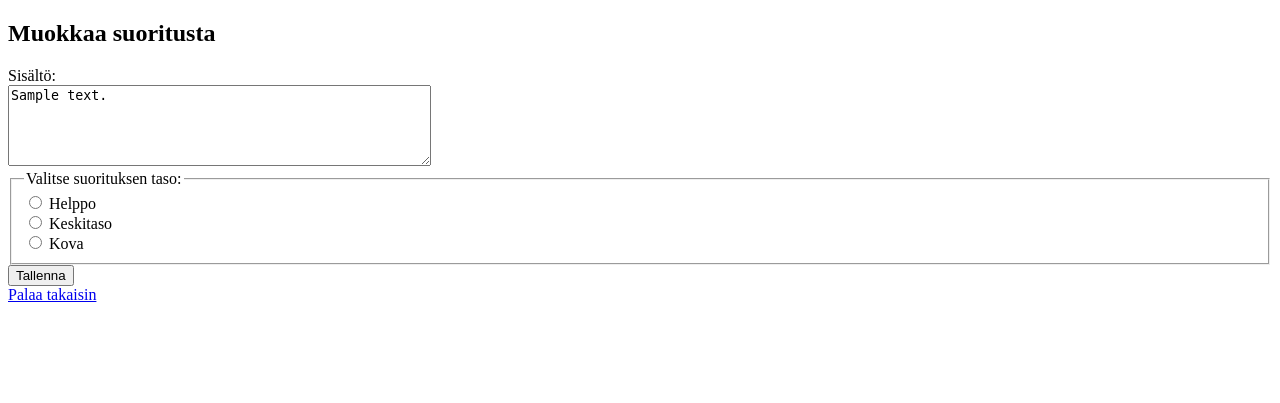
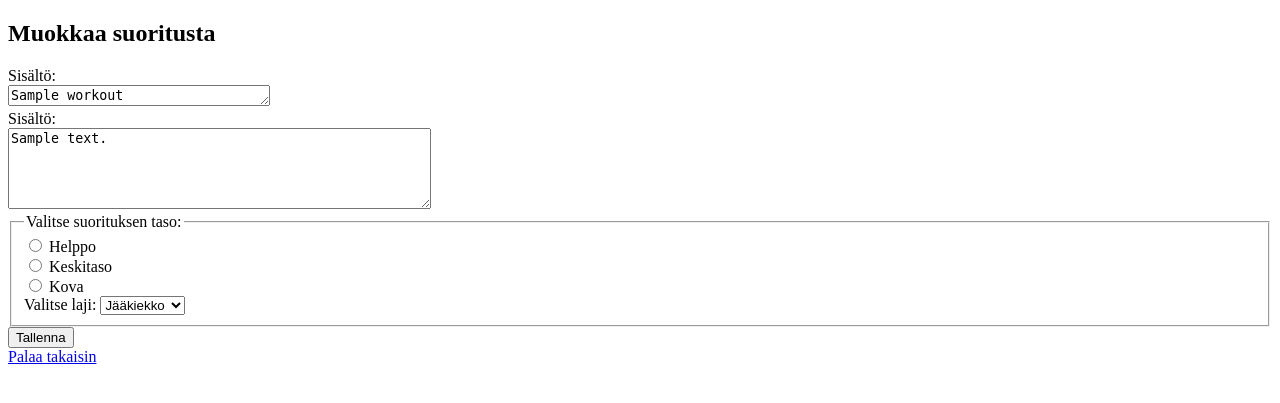
Before and after one commit to ssampo-p/sporttipaivakirja, a Flask app: template sovellus/app/templates/edit_workout.html in a window 1280 px wide. Shown: the top 403 px of the page. Run offline with Flask 3, Linux system fonts and the light colour scheme; the template is opened without the code that fills it: most values are stand-ins (such as "Sample title", 1, 10 or a date in 2020); parts of the project's set-up code (start-up, migrations or seed data) failed here and were passed over.

Commit message:
User can now add workout sport. FIX in edit_workou     - Fixed edit_workout.html bug (wrong url  in action)     - Users can now sort posts based on sport and/or performance level     - added config.py, so that others can download and use the app more easily     - The registration page redirects directly to "/" after successful registration

```diff
--- a/sovellus/app/app.py
+++ b/sovellus/app/app.py
@@ -1,6 +1,6 @@
 import sqlite3
 from flask import Flask
-from flask import redirect, render_template, request, session, url_for, abort
+from flask import redirect, render_template, request, session, url_for, abort, flash
 from werkzeug.security import generate_password_hash, check_password_hash
 from app.database import Database
 from . import config
@@ -44,28 +44,58 @@ def logout():
     return redirect("/")
 
 
-@app.route("/register")
+@app.route("/register", methods=["GET", "POST"])
 def register():
-    return render_template("register.html")
+    if request.method == "GET":
+        return render_template("register.html", filled={})
+
+    if request.method == "POST":
+        username = request.form["username"]
+        if len(username) > 16:
+            abort(403)
+        password1 = request.form["password1"]
+        password2 = request.form["password2"]
+
+        if password1 != password2:
+            flash("VIRHE: Antamasi salasanat eivät ole samat")
+            filled = {"username": username}
+            return render_template("register.html", filled=filled)
+        password_hash = generate_password_hash(password1)
+        try:
+            db = Database()
+            db.add_user(username, password_hash)
+            db.close()
+        except sqlite3.IntegrityError:
+            flash("VIRHE: Valitsemasi tunnus on jo varattu")
+            filled = {"username": username}
+            return render_template("register.html", filled=filled)
+
+        flash("Tunnuksen luominen onnistui, voit nyt kirjautua sisään")
+        return redirect("/")
 
 
-@app.route("/create", methods=["POST"])
-def create():
-    username = request.form["username"]
-    password1 = request.form["password1"]
-    password2 = request.form["password2"]
-    if password1 != password2:
-        return "VIRHE: salasanat eivät ole samat"
-    password_hash = generate_password_hash(password1)
+# @app.route("/register")
+# def register():
+#     return render_template("register.html")
 
-    try:
-        db = Database()
-        db.add_user(username, password_hash)
-        db.close()
-    except sqlite3.IntegrityError:
-        return "VIRHE: tunnus on jo varattu"
 
-    return "Tunnus luotu"
+# @app.route("/create", methods=["POST"])
+# def create():
+#     username = request.form["username"]
+#     password1 = request.form["password1"]
+#     password2 = request.form["password2"]
+#     if password1 != password2:
+#         return "VIRHE: salasanat eivät ole samat"
+#     password_hash = generate_password_hash(password1)
+
+#     try:
+#         db = Database()
+#         db.add_user(username, password_hash)
+#         db.close()
+#     except sqlite3.IntegrityError:
+#         return "VIRHE: tunnus on jo varattu"
+
+#     return "Tunnus luotu"
 
 @app.route("/user_page/<int:user_id>")
 def own_page(user_id):
@@ -82,7 +112,7 @@ def own_page(user_id):
             return render_template("user_page.html",user_id=user_id, username=username, workouts=workouts)
 
         for workout in workouts_from_db:
-            workouts.append(Workout(workout[0], workout[1], workout[2], workout[3],workout[4], session["user_id"], session["username"]))
+            workouts.append(Workout(workout[0], workout[1], workout[2], workout[3],workout[4], workout[5], session["user_id"], session["username"]))
 
         db.close()
         return render_template("user_page.html",user_id=user_id, username=username, workouts=workouts)
@@ -102,10 +132,11 @@ def new_workout_post():
     sent_at = datetime.now().isoformat(" ")
     title = request.form["title"]
     workout_level = request.form["workout_level"]
+    sport = request.form["workout_type"]
 
     try:
         db = Database()
-        db.add_workout(content, sent_at, user_id, title, workout_level)
+        db.add_workout(content, sent_at, user_id, title, workout_level, sport)
         db.close()
         print(f"New workout post by user_id {user_id}: {content} at {sent_at} with title {title}, level {workout_level}")
         return redirect("/")
@@ -116,8 +147,6 @@ def new_workout_post():
 @app.route("/workouts")
 def workouts():
     ''' Page showing all workout posts '''
-    # if "user_id" not in session:
-    #     return redirect("/")
     db = Database()
     workouts_from_db = db.get_workouts()
     workouts = []
@@ -127,19 +156,19 @@ def workouts():
         db.close()
         return render_template("workouts.html", workouts=workouts)
 
-
-    for workout in workouts_from_db:
-        comments_from_db = db.get_workout_comments(workout[0])
-        workouts.append(Workout(
-            workout[0],
-            workout[1],
-            workout[2],
-            workout[3],
-            workout[4],
-            workout[5],
-            db.get_username_by_id(workout[5]),
-            comments_from_db
-            ))
+    create_workouts(db,workouts_from_db, workouts)
+    # for workout in workouts_from_db:
+    #     comments_from_db = db.get_workout_comments(workout[0])
+    #     workouts.append(Workout(
+    #         workout[0],
+    #         workout[1],
+    #         workout[2],
+    #         workout[3],
+    #         workout[4],
+    #         workout[5],
+    #         db.get_username_by_id(workout[5]),
+    #         comments_from_db
+    #         ))
 
 
     db.close()
@@ -158,8 +187,6 @@ def comment_post(workout_id):
 
 @app.route("/edit_workout/<int:workout_id>/<int:workout_user_id>", methods=["POST", "GET"])
 def edit_workout(workout_id, workout_user_id):
-
-
     if workout_user_id != session["user_id"]:
         abort(403)
 
@@ -175,7 +202,8 @@ def edit_workout(workout_id, workout_user_id):
             workout_from_db[3],
             workout_from_db[4],
             workout_from_db[5],
-            db.get_username_by_id(workout_from_db[5]))
+            workout_from_db[6],
+            db.get_username_by_id(workout_from_db[6]))
     db.close()
 
     if request.method == "POST":
@@ -184,16 +212,21 @@ def edit_workout(workout_id, workout_user_id):
         return render_template("edit_workout.html",workout = workout)
 
 
-@app.route("/update_workout/<int:workout_id>", methods=["POST"])
-def update_workout(workout_id):
+@app.route("/update_workout/<int:workout_id>/<int:workout_user_id>", methods=["POST"])
+def update_workout(workout_id, workout_user_id):
+
     db  = Database()
     workout = db.get_workout(workout_id)
-    if not workout or workout["user_id"] != session["user_id"]:
+    if not workout or workout_user_id != session["user_id"]:
         db.close()
         abort(403)
+    title = request.form["title"]
     new_content = request.form["content"]
     workout_level = request.form["workout_level"]
-    db.edit_workout(new_content, workout_level, workout_id, session["user_id"])
+    sport = request.form["workout_type"]
+    print("sport: ", sport)
+
+    db.edit_workout(title, new_content, workout_level,sport, workout_id, session["user_id"])
     db.close
 
     return redirect(url_for("own_page", user_id=session["user_id"]))
@@ -206,6 +239,12 @@ def sort_workouts():
     db = Database()
     workouts_from_db = db.get_workouts_by_level(workout_level)
     workouts = []
+    create_workouts(db, workouts_from_db, workouts)
+    db.close()
+
+    return render_template("workouts.html",workouts=workouts)
+
+def create_workouts(db, workouts_from_db, workouts):
     for workout in workouts_from_db:
         comments_from_db = db.get_workout_comments(workout[0])
         workouts.append(Workout(workout[0],
@@ -214,12 +253,10 @@ def sort_workouts():
                                 workout[3],
                                 workout[4],
                                 workout[5],
-                                db.get_username_by_id(workout[5]),
+                                workout[6],
+                                db.get_username_by_id(workout[6]),
                                 comments_from_db,
                                 ))
-    db.close()
-
-    return render_template("workouts.html",workouts=workouts)
 
 
 @app.route("/delete_workout/<int:workout_id>/<int:workout_user_id>",methods=["POST"])
--- /dev/null
+++ b/sovellus/app/config.py
@@ -0,0 +1,5 @@
+secret_key = "18fd24bf6a2ad4dac04a33963db1c42f"
+
+
+
+''' only for development purposes '''
--- a/sovellus/app/templates/edit_workout.html
+++ b/sovellus/app/templates/edit_workout.html
@@ -3,7 +3,10 @@
 <html>
     <body>
         <h2>Muokkaa suoritusta</h2>
-        <form method="post" action="{{url_for("edit_workout", workout_id = workout.id, workout_user_id = workout.user_id)}}">
+        <form method="post" action="{{ url_for("update_workout", workout_id=workout.id, workout_user_id = workout.user_id) }}">
+            <label for="title">Sisältö:</label><br>
+            <textarea name="title" rows="1" cols="30">{{workout.title}}</textarea><br>
+
             <label for="content">Sisältö:</label><br>
             <textarea name="content" rows="5" cols="50">{{ workout.content }}</textarea><br>
             <fieldset>
@@ -11,7 +14,7 @@
                 <div>
 
                   <input type="radio"  name="workout_level" value="easy"
-                  {%if workout.workout_level == "easy"%}checked{%endif%}>
+                  {%if workout.workout_level == "easy"%} checked {%endif%}>
                   <label for="easy">Helppo</label>
                 </div>
 
@@ -26,7 +29,30 @@
                   {%if workout.workout_level == "hard"%}checked{%endif%}>
                   <label for="hard">Kova</label>
                 </div>
+                {%set workout_types={
+                        "icehockey": "Jääkiekko",
+                        "football" :"Jalkapallo",
+                        "running":"Juoksu",
+                        "gym":"Kuntosali",
+                        "biking": "Pyöräily",
+                        "tennis": "Tennis",
+                        "padel": "Padel",
+                        "volleyball": "Lentopallo",
+                        "combat_sport": "Kamppailu",
+                        "other": "Muu"
+                    }%}
+
+                <label for="workout_type">Valitse laji:</label>
+                <select name="workout_type" id="workout_type">
+                    {% for key, label in workout_types.items() %}
+                        <option value="{{ key }}"
+                            {% if workout.sport == key %}selected{% endif %}>
+                            {{ label }}
+                        </option>
+                    {% endfor %}
+                </select>
             </fieldset>
+
             <input type="submit" value="Tallenna">
         </form>
         <a href="{{ url_for("own_page", user_id=session["user_id"]) }}">Palaa takaisin</a>
--- a/sovellus/app/workout.py
+++ b/sovellus/app/workout.py
@@ -1,10 +1,11 @@
 class Workout:
-    def __init__(self,id , title, content, sent_at, workout_level, user_id= None, username =None, comments=None):
+    def __init__(self, id, title, content, sent_at, workout_level, sport, user_id= None, username =None, comments=None,):
         self.id = id
         self.title = title
         self.content = content
         self.sent_at = sent_at
         self.workout_level = workout_level
+        self.sport = sport
         self.user_id = user_id
         self.username = username
         self.comments = comments or []
```
Also changed, not shown: sovellus/app/database.py (+11 -10 lines), sovellus/app/templates/index.html (+14 -3 lines), sovellus/app/templates/register.html (+3 -4 lines), sovellus/app/templates/user_page.html (+8 -16 lines), sovellus/app/templates/workouts.html (+18 -7 lines), README.md, 1 other file.
